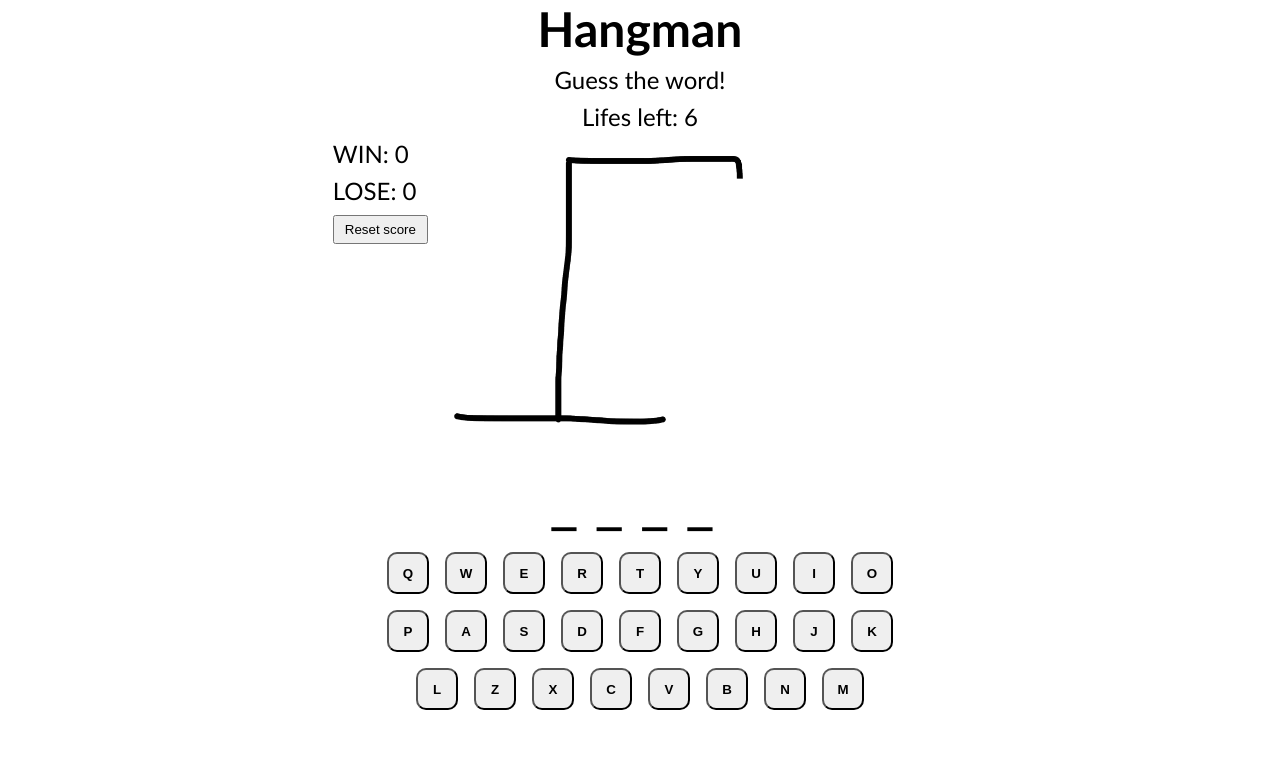
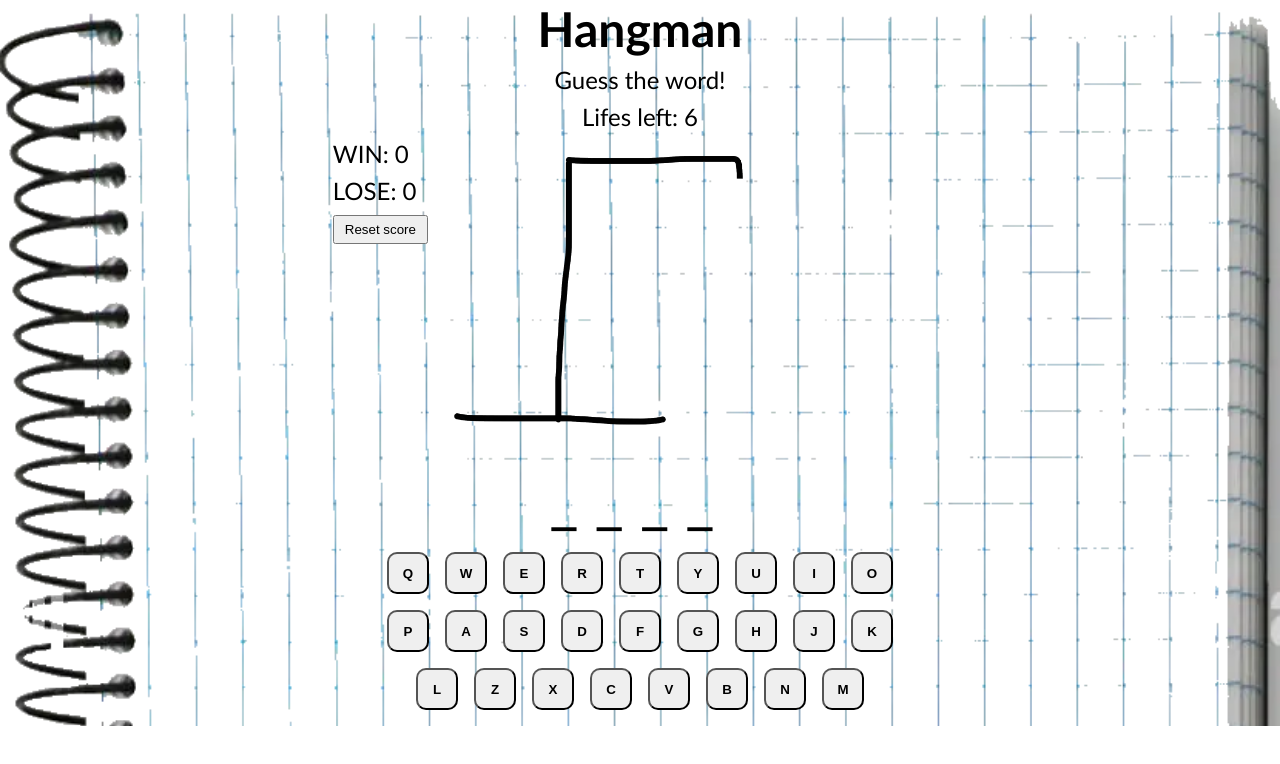
Before and after one commit to konoto1/react-hangman, a React (Vite) app: page / in a window 1280 px wide. Shown: the top 764 px of the page. Built offline with nearby package versions, Linux system fonts and the light colour scheme.

Commit message:
updated backroun image

```diff
--- a/src/App.jsx
+++ b/src/App.jsx
@@ -1,4 +1,4 @@
-
+import backround from '../public/backround.webp'
 import { Alphabet } from './data/components/Alphabet.jsx';
 import { words } from './data/words.js';
 
@@ -12,7 +12,7 @@ function App() {
 
   return (
     <>
-      <div className='main'>
+      <div className='main' style={{backgroundImage: `url(${backround})`}}>
         <h1>Hangman</h1>
         <p>Guess the word!</p>
         <div className='game'>
--- a/src/data/components/Alphabet.jsx
+++ b/src/data/components/Alphabet.jsx
@@ -37,7 +37,7 @@ export function Alphabet(params) {
     useEffect(checkWin, [guess]);
     function checkWin () {
         if (!guess.includes('_')) {
-            document.getElementById('root').style.backgroundColor = 'grey';
+            document.querySelector('.main').style.backgroundColor = '#8080808d';
             btn.map(() => setDisable(true));
             setWin(prev => prev + 1);
             setWon  (
@@ -52,7 +52,7 @@ export function Alphabet(params) {
     useEffect(checkLose, [lifes]);
     function checkLose () {
         if (lifes === 0) {
-            document.getElementById('root').style.backgroundColor = 'grey';
+            document.querySelector('.main').style.backgroundColor = '#8080808d';
             btn.map(() => setDisable(true));
             setLose (prev => prev + 1);
             setWon  (
--- a/src/index.css
+++ b/src/index.css
@@ -15,6 +15,7 @@ h1 {
 }
 
 .main {
+  background-size: cover;
   height: 100%;
   display: flex;
   flex-direction: column;
```
Also changed, not shown: public/backround.webp (added).
